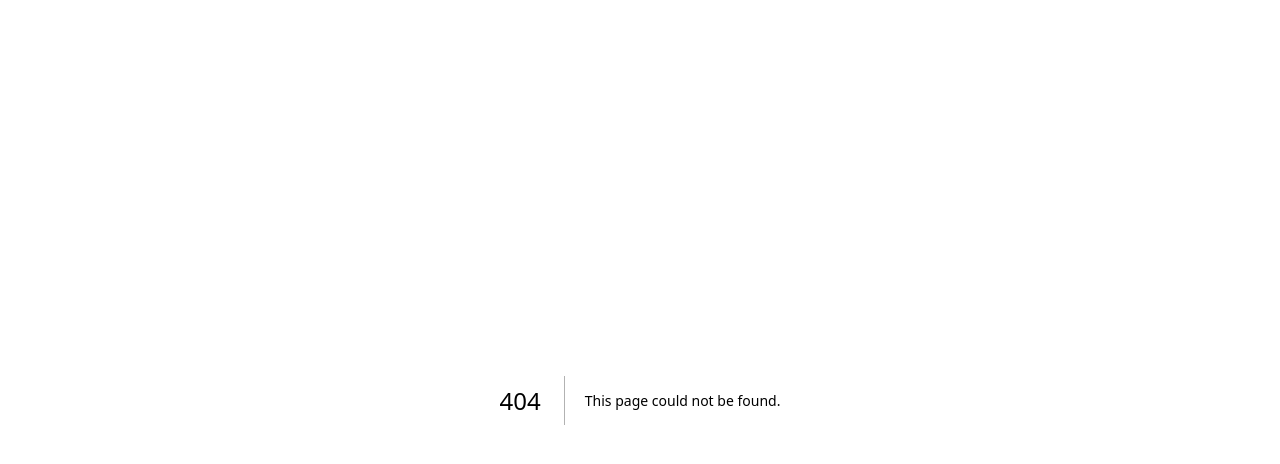
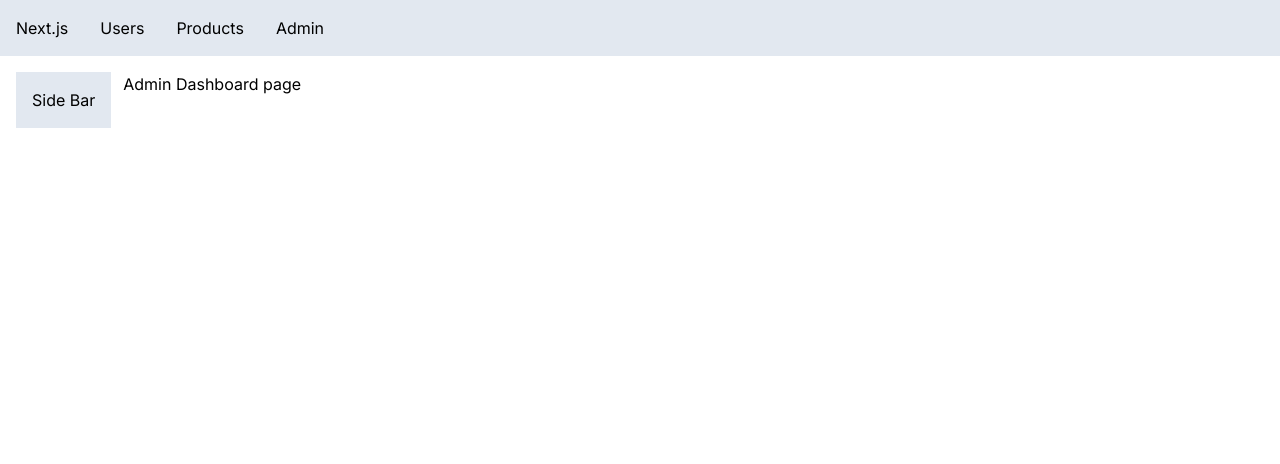
Before and after one commit to AbhiiiDev/Next-Mosh, a Next.js app in the folder next-app/: page /admin in a window 1280 px wide. Before the commit this address had no page. Shown: the top 464 px of the page. Built offline with nearby package versions, Linux system fonts and the light colour scheme.

Commit message:
FEAT: Added navbar and sidebar to test layout

```diff
--- /dev/null
+++ b/next-app/app/Navbar.tsx
@@ -0,0 +1,26 @@
+import Link from 'next/link'
+import React from 'react'
+
+const Navbar = () => {
+  return (
+    <div className='flex justify-start gap-8 bg-slate-200 p-4'>
+        <Link href='/'>
+            Next.js
+        </Link>
+        <Link href='/users'>
+            Users
+        </Link>
+        <Link href='/products'>
+            Products
+        </Link>
+        <Link href='/admin'>
+            Admin
+        </Link>
+
+
+
+    </div>
+  )
+}
+
+export default Navbar
--- /dev/null
+++ b/next-app/app/admin/layout.tsx
@@ -0,0 +1,22 @@
+import React,{ReactNode} from 'react'
+
+
+interface Props{
+    children:ReactNode
+}
+
+
+const AdminLayout = ({children}:Props) => {
+  return (
+    <div className='flex '>
+      <aside className='bg-slate-200 p-4 mr-3'>
+        Side Bar
+      </aside>
+      <div>
+        {children}
+      </div>
+    </div>
+  )
+}
+
+export default AdminLayout
--- /dev/null
+++ b/next-app/app/admin/page.tsx
@@ -0,0 +1,11 @@
+import React from 'react'
+
+const page = () => {
+  return (
+    <div>
+      Admin Dashboard page
+    </div>
+  )
+}
+
+export default page
--- a/next-app/app/globals.css
+++ b/next-app/app/globals.css
@@ -24,3 +24,9 @@ body {
     text-wrap: balance;
   }
 }
+
+@layer base{
+  h1 {
+    @apply font-extrabold text-2xl mb-4
+  }
+}
--- a/next-app/app/layout.tsx
+++ b/next-app/app/layout.tsx
@@ -1,6 +1,7 @@
 import type { Metadata } from "next";
 import { Inter } from "next/font/google";
 import "./globals.css";
+import Navbar from "./Navbar";
 
 const inter = Inter({ subsets: ["latin"] });
 
@@ -16,7 +17,16 @@ export default function RootLayout({
 }>) {
   return (
     <html lang="en">
-      <body className={inter.className}>{children}</body>
+
+      <body className={inter.className}>
+        <Navbar/>
+        <main className="p-4">
+        {children}
+
+        </main>
+
+
+        </body>
     </html>
   );
 }
--- a/next-app/app/users/page.tsx
+++ b/next-app/app/users/page.tsx
@@ -10,11 +10,16 @@ const page = async ({searchParams:{sort}}:Props) => {
 
  console.log(sort)
   return (
-    <div className='text-center p-5 flex justify-center items-center '>
+    <>
 
+    <div className='text-center p-5 flex flex-col justify-center items-center '>
 
+    <h1>
+      Users
+    </h1>
    <UserTable sortOrder={sort}/>
       </div>
+    </>
   )
 }
 
```
